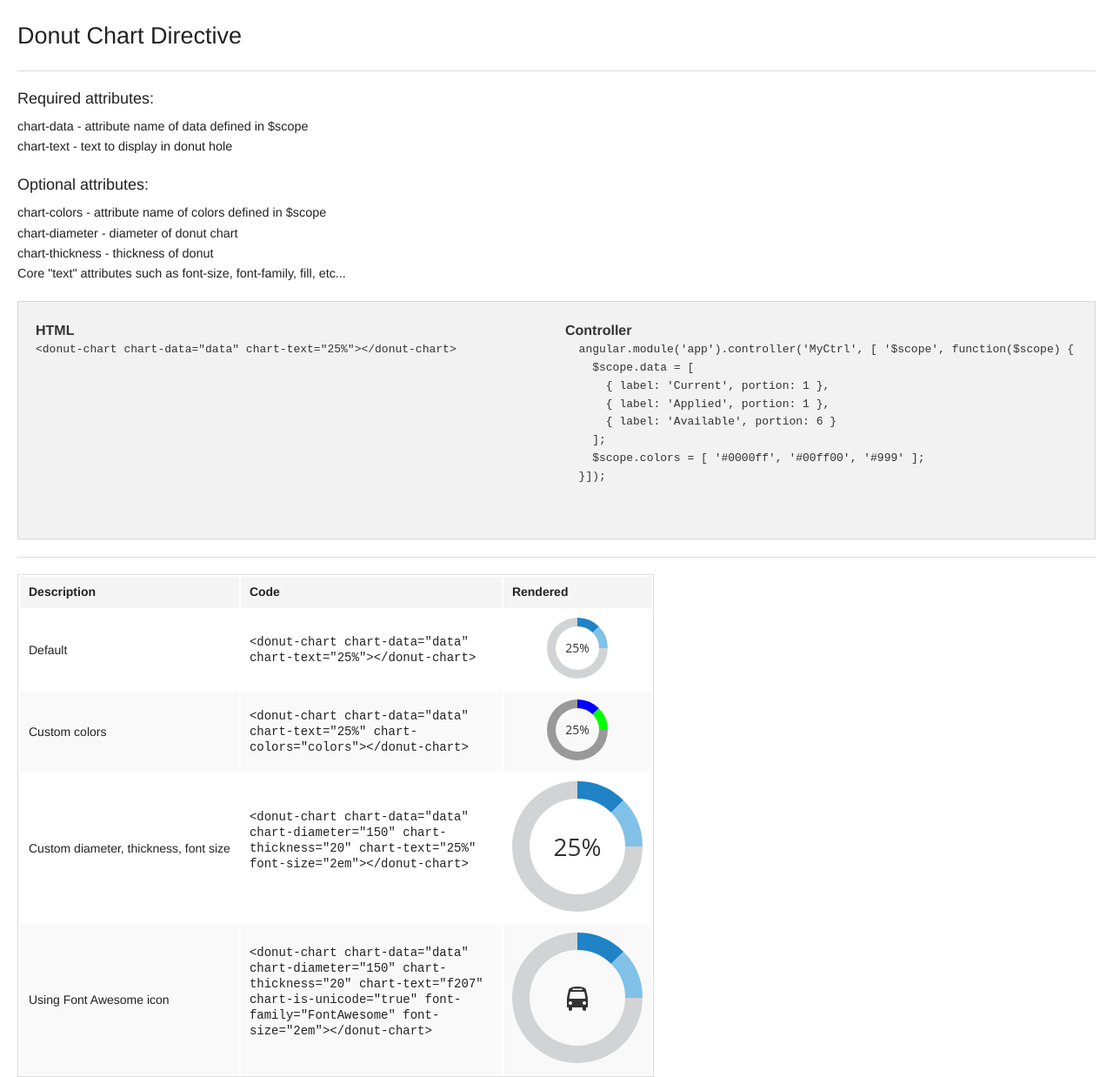
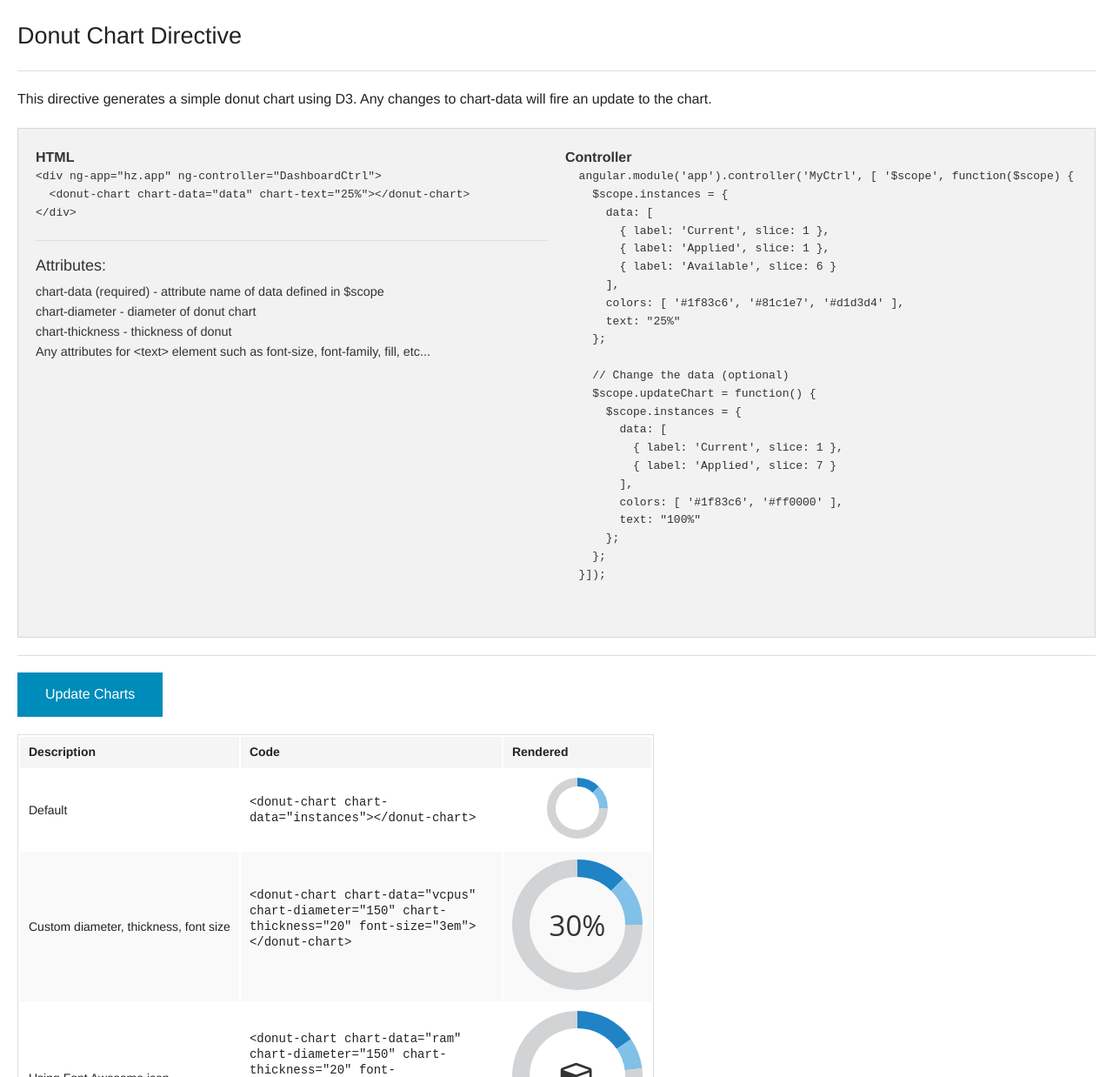
Before and after one commit to ongk/charts, a plain HTML site: page src/client/index.html in a window 1280 px wide. Shown: the top 1238 px of the page at 87% size. Drawn offline with Linux system fonts and the light colour scheme.

Commit message:
Added code to show dynamic updates, refactored data object and directive attributes

```diff
--- a/src/client/app/charts/charts.donut.directive.js
+++ b/src/client/app/charts/charts.donut.directive.js
@@ -4,13 +4,9 @@
   angular.module('hz.app.charts', []).directive('donutChart', function() {
 
     var link = function(scope, element, attrs) {
-      var data = scope[attrs.chartData];
-      var colors = attrs.chartColors ? scope[attrs.chartColors] : [ '#1f83c6', '#81c1e7', '#d1d3d4' ];
-
       var diameter = attrs.chartDiameter ? attrs.chartDiameter : 70;
       var radius = diameter / 2;
       var thickness = attrs.chartThickness ? attrs.chartThickness : 10;
-      var colorScale = d3.scale.ordinal().range(colors);
 
       var arc = d3.svg.arc()
                       .outerRadius(radius)
@@ -18,7 +14,7 @@
 
       var pie = d3.layout.pie()
                          .sort(null)
-                         .value(function(d) { return d.portion; });
+                         .value(function(d) { return d.slice; });
 
       var svg = d3.select(element[0])
                   .append('svg')
@@ -27,24 +23,29 @@
                   .append('g')
                   .attr('transform', 'translate(' + radius + ',' + radius + ')');
 
-      var g = svg.selectAll('.arc')
-                 .data(pie(data))
+      scope.$watch('chartData', function(data) {
+        var colorScale = data.colors ? d3.scale.ordinal().range(data.colors) : d3.scale.category20();
+
+        d3.select(element[0]).selectAll('.arc').remove();
+        var donut = svg.selectAll('.arc')
+                       .data(pie(data.data))
                        .enter()
                        .append('g')
                        .attr('class', 'arc');
 
-      g.append('path')
+        donut.append('path')
              .attr('d', arc)
              .style('fill', function(d) { return colorScale(d.data.label); })
-       .attr('title', function(d) { return d.data.label + ': ' + d.data.portion; });
+             .attr('title', function(d) { return d.data.label + ': ' + d.data.slice; });
 
-      var text = attrs.chartIsUnicode === 'true' ? String.fromCharCode(parseInt(attrs.chartText, 16)) : attrs.chartText;
+        d3.select(element[0]).select('.label').remove();
+        var text = data.unicodeText ? String.fromCharCode(parseInt(data.unicodeText, 16)) : data.text;
         if (text) {
           var textAttributes = {
             'dy': '0.38em',
             'text-anchor': 'middle',
             'font-family': 'Open Sans,sans-serif',
-          'font-size': '1em',
+            'font-size': '1.2em',
             'fill': '#333333'
           };
 
@@ -55,17 +56,22 @@
           });
 
           svg.append('g')
+             .attr('class', 'label')
              .append('text')
              .text(text)
              .attr(textAttributes);
         }
+      });
     };
 
     return {
-      replace: true,
-      link: link,
-      restrict: 'E'
+      restrict: 'E',
+      scope: {
+        chartData: "="
+      },
+      link: link
     }
+
   });
 
 })();
--- a/src/client/app/dashboard/dashboard.ctrl.js
+++ b/src/client/app/dashboard/dashboard.ctrl.js
@@ -3,19 +3,57 @@
 
   function DashboardCtrl($scope) {
 
-    $scope.data = [
-      { label: 'Current', portion: 1 },
-      { label: 'Applied', portion: 1 },
-      { label: 'Available', portion: 6 }
-    ];
+    $scope.instances = {
+      data: [
+        { label: 'Current', slice: 1 },
+        { label: 'Applied', slice: 1 },
+        { label: 'Available', slice: 6 }
+      ],
+      colors: [ '#1f83c6', '#81c1e7', '#d1d3d4' ]
+    };
 
-    $scope.colors = [ '#0000ff', '#00ff00', '#999' ];
+    $scope.vcpus = {
+      data: [
+        { label: 'Current', slice: 1 },
+        { label: 'Applied', slice: 1 },
+        { label: 'Available', slice: 6 }
+      ],
+      colors: [ '#1f83c6', '#81c1e7', '#d1d3d4' ],
+      text: "30%"
+    };
+
+    $scope.ram = {
+      data: [
+        { label: 'Current', slice: 2048 },
+        { label: 'Applied', slice: 1024 },
+        { label: 'Available', slice: 10240 }
+      ],
+      colors: [ '#1f83c6', '#81c1e7', '#d1d3d4' ],
+      unicodeText: "f1b2"
+    };
+
+    $scope.updateChart = function() {
+      $scope.instances = {
+        data: [
+          { label: 'Current', slice: 1 },
+          { label: 'Applied', slice: 7 }
+        ],
+        colors: [ '#1f83c6', '#74c476' ],
+        text: "100%"
+      };
+
+      $scope.ram = {
+        data: [
+          { label: 'Current', slice: 2048 },
+          { label: 'Applied', slice: 2048 },
+          { label: 'Available', slice: 10240 }
+        ],
+        colors: [ '#1f83c6', '#81c1e7', '#d1d3d4' ],
+        unicodeText: "f1b2"
+      };
+    };
   }
 
-  angular.module('hz.app.dashboard')
-         .controller('DashboardCtrl', [
-            '$scope',
-            DashboardCtrl
-          ]);
+  angular.module('hz.app.dashboard').controller('DashboardCtrl', [ '$scope', DashboardCtrl ]);
 
 })();
--- a/src/client/content/styles.css
+++ b/src/client/content/styles.css
@@ -2,7 +2,7 @@ body {
   padding: 20px;
 }
 
-#requirements {
+.no-bullet {
   font-size: 0.9em;
 }
 
--- a/src/client/index.html
+++ b/src/client/index.html
@@ -17,34 +17,48 @@
 
   <h3>Donut Chart Directive</h3>
   <hr>
-  <h5>Required attributes:</h5>
-  <ul id="requirements" class="no-bullet">
-    <li>chart-data - attribute name of data defined in $scope</li>
-    <li>chart-text - text to display in donut hole</li>
-  </ul>
-  <h5>Optional attributes:</h5>
-  <ul id="requirements" class="no-bullet">
-    <li>chart-colors - attribute name of colors defined in $scope</li>
-    <li>chart-diameter - diameter of donut chart</li>
-    <li>chart-thickness - thickness of donut</li>
-    <li>Core "text" attributes such as font-size, font-family, fill, etc...</li>
-  </ul>
+  <p>This directive generates a simple donut chart using D3. Any changes to chart-data will fire an update to the chart.</p>
   <div id="usage" class="panel">
     <ul class="small-block-grid-2">
       <li>
         <strong>HTML</strong>
-        <pre>&lt;donut-chart chart-data="data" chart-text="25%"&gt;&lt;/donut-chart&gt;</pre>
+        <pre>&lt;div ng-app="hz.app" ng-controller="DashboardCtrl"&gt;</pre>
+        <pre>  &lt;donut-chart chart-data="data" chart-text="25%"&gt;&lt;/donut-chart&gt;</pre>
+        <pre>&lt;/div&gt;</pre>
+        <hr>
+        <h5>Attributes:</h5>
+        <ul id="attributes" class="no-bullet">
+          <li>chart-data (required) - attribute name of data defined in $scope</li>
+          <li>chart-diameter - diameter of donut chart</li>
+          <li>chart-thickness - thickness of donut</li>
+          <li>Any attributes for &lt;text&gt; element such as font-size, font-family, fill, etc...</li>
+        </ul>
       </li>
       <li>
         <strong>Controller</strong>
         <pre>
   angular.module('app').controller('MyCtrl', [ '$scope', function($scope) {
-    $scope.data = [
-      { label: 'Current', portion: 1 },
-      { label: 'Applied', portion: 1 },
-      { label: 'Available', portion: 6 }
-    ];
-    $scope.colors = [ '#0000ff', '#00ff00', '#999' ];
+    $scope.instances = {
+      data: [
+        { label: 'Current', slice: 1 },
+        { label: 'Applied', slice: 1 },
+        { label: 'Available', slice: 6 }
+      ],
+      colors: [ '#1f83c6', '#81c1e7', '#d1d3d4' ],
+      text: "25%"
+    };
+
+    // Change the data (optional)
+    $scope.updateChart = function() {
+      $scope.instances = {
+        data: [
+          { label: 'Current', slice: 1 },
+          { label: 'Applied', slice: 7 }
+        ],
+        colors: [ '#1f83c6', '#ff0000' ],
+        text: "100%"
+      };
+    };
   }]);
         </pre>
       </li>
@@ -53,6 +67,7 @@
 
   <hr>
 
+  <button type="button" ng-click="updateChart()">Update Charts</button>
   <table id="examples">
     <thead>
       <tr><th>Description</th><th>Code</th><th>Rendered</th></tr>
@@ -61,59 +76,40 @@
       <tr>
         <td>Default</td>
         <td>
-          <pre>&lt;donut-chart chart-data="data" chart-text="25%"&gt;&lt;/donut-chart&gt;</pre>
+          <pre>&lt;donut-chart chart-data="instances"&gt;&lt;/donut-chart&gt;</pre>
         </td>
         <td>
-          <donut-chart
-            chart-data="data"
-            chart-text="25%">
-          </donut-chart>
-        </td>
-      </tr>
-      <tr>
-        <td>Custom colors</td>
-        <td>
-          <pre>&lt;donut-chart chart-data="data" chart-text="25%" chart-colors="colors"&gt;&lt;/donut-chart&gt;</pre>
-        </td>
-        <td>
-          <donut-chart
-            chart-data="data"
-            chart-text="25%"
-            chart-colors="colors">
-          </donut-chart>
+          <donut-chart chart-data="instances"></donut-chart>
         </td>
       </tr>
       <tr>
         <td>Custom diameter, thickness, font size</td>
         <td>
-          <pre>&lt;donut-chart chart-data="data" chart-diameter="150" chart-thickness="20" chart-text="25%" font-size="2em"&gt;&lt;/donut-chart&gt;
+          <pre>&lt;donut-chart chart-data="vcpus" chart-diameter="150" chart-thickness="20" font-size="3em"&gt;&lt;/donut-chart&gt;
           </pre>
         </td>
         <td>
           <donut-chart
-            chart-data="data"
+            chart-data="vcpus"
             chart-diameter="150"
             chart-thickness="20"
-            chart-text="25%"
-            font-size="2em">
+            font-size="3em">
           </donut-chart>
         </td>
       </tr>
       <tr>
         <td>Using Font Awesome icon</td>
         <td>
-          <pre>&lt;donut-chart chart-data="data" chart-diameter="150" chart-thickness="20" chart-text="f207" chart-is-unicode="true" font-family="FontAwesome" font-size="2em"&gt;&lt;/donut-chart&gt;
+          <pre>&lt;donut-chart chart-data="ram" chart-diameter="150" chart-thickness="20" font-family="FontAwesome" font-size="3.5em"&gt;&lt;/donut-chart&gt;
           </pre>
         </td>
         <td>
           <donut-chart
-            chart-data="data"
+            chart-data="ram"
             chart-diameter="150"
             chart-thickness="20"
-            chart-text="f207"
-            chart-is-unicode="true"
             font-family="FontAwesome"
-            font-size="2em">
+            font-size="3.5em">
           </donut-chart>
         </td>
       </tr>
```
Also changed, not shown: README.md. Lines whose indentation alone changed are shown as unchanged.
